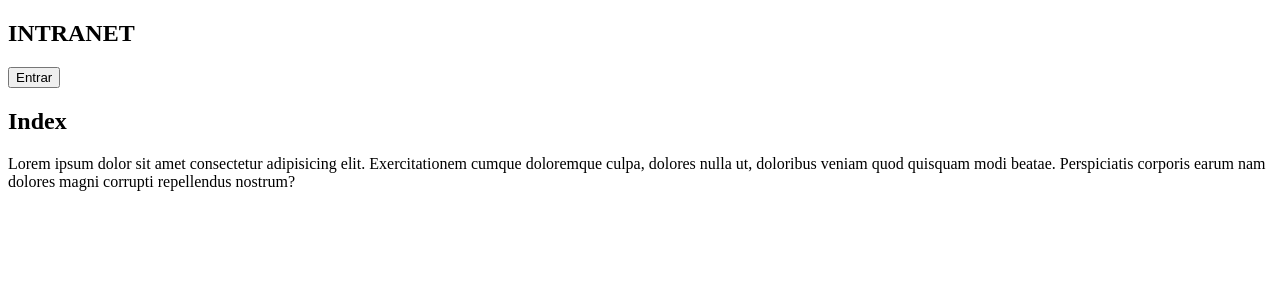
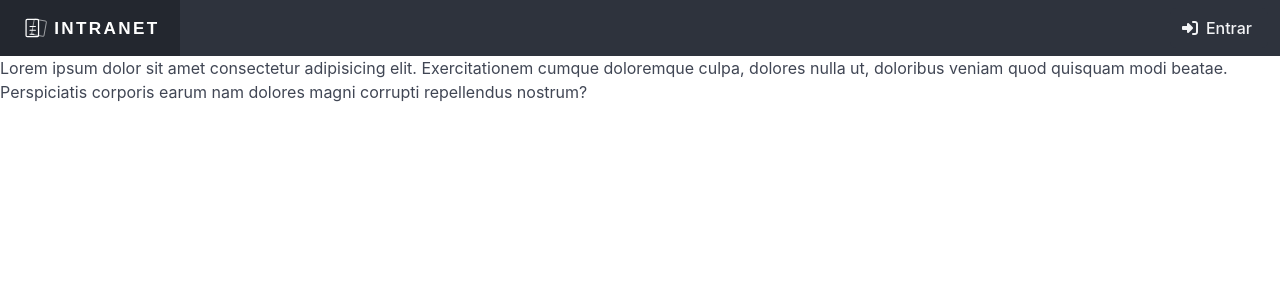
Before and after one commit to cicerobas/projeto_intranet, a FastAPI app: page / in a window 1280 px wide. Shown: the top 300 px of the page. Run offline with FastAPI, Linux system fonts and the light colour scheme; parts of the project's set-up code (start-up, migrations or seed data) failed here and were passed over.

Commit message:
estilização inicial

```diff
--- a/app/views/templates/base.html
+++ b/app/views/templates/base.html
@@ -4,19 +4,46 @@
     <meta charset="UTF-8" />
     <meta name="viewport" content="width=device-width, initial-scale=1.0" />
     <title>INTRANET</title>
+    <link
+      rel="stylesheet"
+      href="https://cdnjs.cloudflare.com/ajax/libs/font-awesome/6.7.2/css/all.min.css"
+    />
+    <link
+      rel="stylesheet"
+      href="{{ url_for('static', path='/css/bulma.min.css') }}"
+    />
     <script src="{{ url_for('static', path='/htmx.min.js') }}"></script>
   </head>
   <body>
-    <nav>
-      <h1>INTRANET</h1>
-      {% if user %}
-      <h3>User: {{ user.name }}</h3>
-      <button hx-post="/auth/logout">Sair</button>
-      {% elif not login %}
-      <a href="/auth/login">
-        <button>Entrar</button>
-      </a>
-      {% endif %}
+    <nav class="navbar is-dark" role="navigation" aria-label="main navigation">
+      <div class="navbar-brand">
+        <a href="/" class="navbar-item">
+          <img
+            src="{{ url_for('static', path='/images/intranet-logo.svg') }}"
+            alt="Logo Intranet"
+          />
+        </a>
+      </div>
+      <div class="navbar-end">
+        <div class="navbar-item">
+          {% if user %}
+          <span class="is-size-5 has-text-white">{{ user.name }}</span>
+          <a hx-post="/auth/logout" class="button is-dark is-light">
+            <span class="icon">
+              <i class="fa-solid fa-right-from-bracket"></i>
+            </span>
+            <span>Sair</span>
+          </a>
+          {% elif not login %}
+          <a href="/auth/login" class="button is-dark is-light">
+            <span class="icon">
+              <i class="fa-solid fa-right-to-bracket"></i>
+            </span>
+            <span>Entrar</span>
+          </a>
+          {% endif %}
+        </div>
+      </div>
     </nav>
     <main>{% block content %}{% endblock %}</main>
   </body>
--- a/app/views/templates/index.html
+++ b/app/views/templates/index.html
@@ -1,5 +1,4 @@
 {% extends "base.html" %} {% block content %}
-<h2>Index</h2>
 <p>
   Lorem ipsum dolor sit amet consectetur adipisicing elit. Exercitationem cumque
   doloremque culpa, dolores nulla ut, doloribus veniam quod quisquam modi
```
